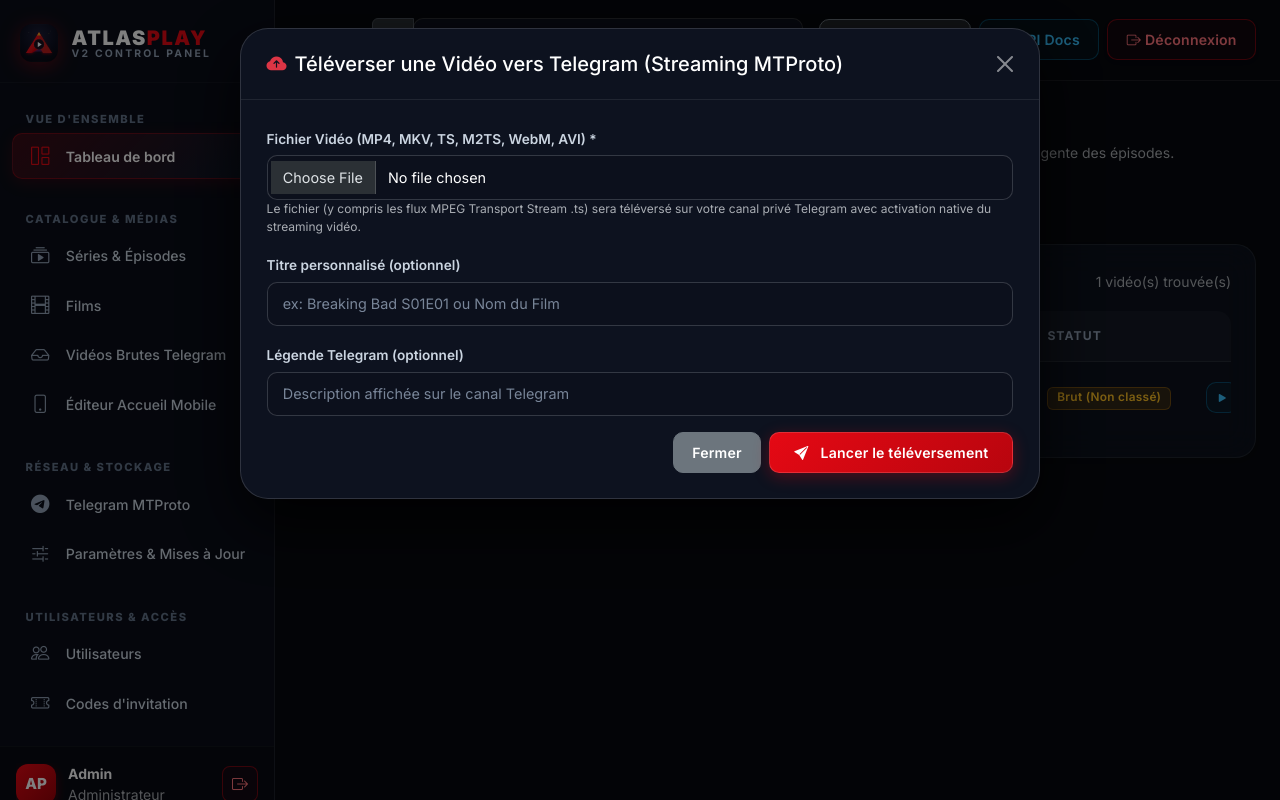
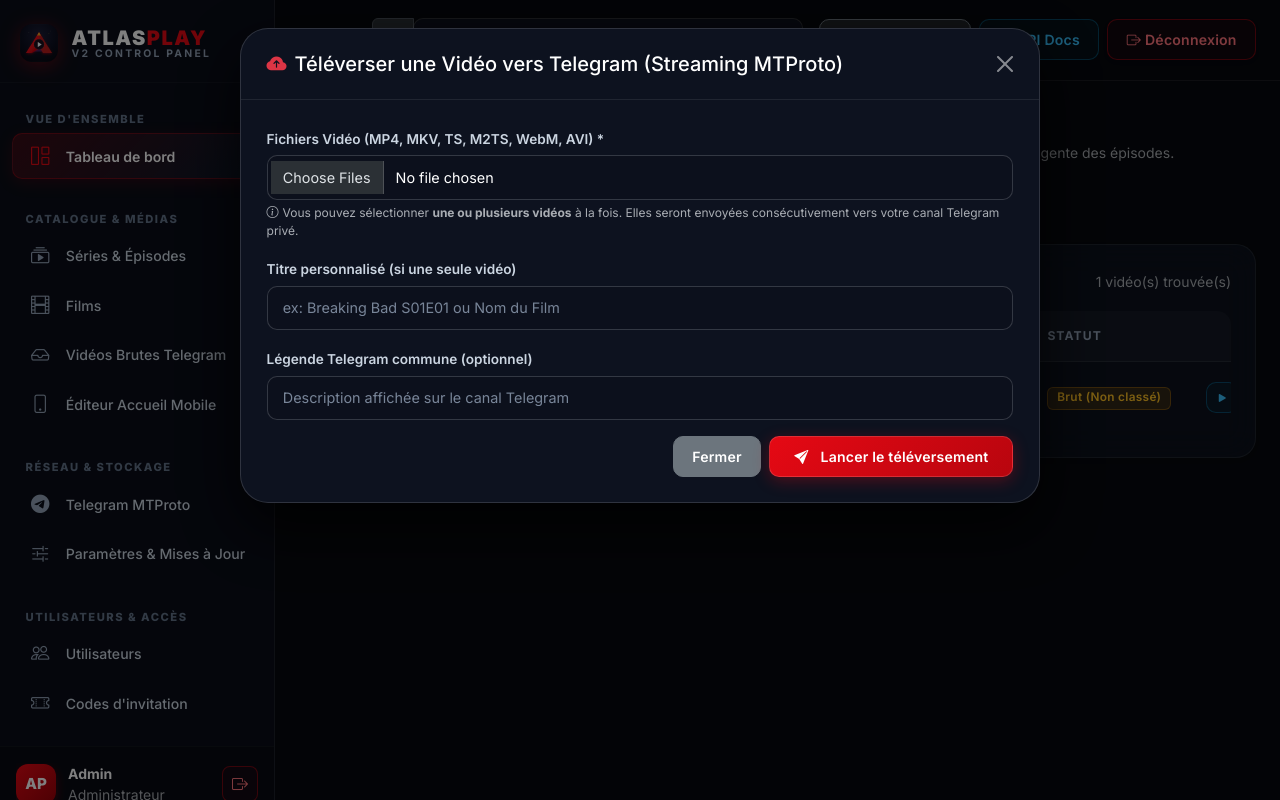
Before and after one commit to Yomix90/VIDTELE, a Python web app: template backend/app/templates/raw-videos.html in a window 1280 px wide, after a click on "Uploader Vidéo vers Telegram". Run offline with Jinja, Linux system fonts and the light colour scheme; the template is opened without the code that fills it: most values are stand-ins (such as "Sample title", 1, 10 or a date in 2020).

Commit message:
feat(web): enable batch multiple video upload to Telegram with per-file progress

```diff
--- a/backend/app/templates/raw-videos.html
+++ b/backend/app/templates/raw-videos.html
@@ -136,16 +136,23 @@
       <div class="modal-body">
         <form id="formDirectVideoUpload" onsubmit="submitDirectVideoUpload(event)">
           <div class="mb-3">
-            <label class="form-label small fw-semibold">Fichier Vidéo (MP4, MKV, TS, M2TS, WebM, AVI) *</label>
-            <input type="file" id="directVideoFile" class="form-control" accept="video/*,.ts,.m2ts,.mkv,.mp4,.webm" required>
-            <div class="text-muted" style="font-size: 0.75rem;">Le fichier (y compris les flux MPEG Transport Stream .ts) sera téléversé sur votre canal privé Telegram avec activation native du streaming vidéo.</div>
+            <label class="form-label small fw-semibold">Fichiers Vidéo (MP4, MKV, TS, M2TS, WebM, AVI) *</label>
+            <input type="file" id="directVideoFile" class="form-control" accept="video/*,.ts,.m2ts,.mkv,.mp4,.webm" multiple required onchange="handleMultipleVideosSelected(this)">
+            <div class="text-muted mt-1" style="font-size: 0.75rem;">
+              <i class="bi bi-info-circle me-1"></i>Vous pouvez sélectionner <strong>une ou plusieurs vidéos</strong> à la fois. Elles seront envoyées consécutivement vers votre canal Telegram privé.
+            </div>
+            <!-- Liste récapitulative des fichiers sélectionnés -->
+            <div id="selectedFilesSummary" class="d-none mt-2 p-2 rounded bg-dark border border-secondary" style="max-height: 140px; overflow-y: auto; font-size: 0.8rem;">
+              <div class="fw-bold text-info mb-1" id="selectedFilesCount">0 vidéo(s) sélectionnée(s)</div>
+              <ul class="list-unstyled mb-0 text-white-50" id="selectedFilesList"></ul>
+            </div>
           </div>
-          <div class="mb-3">
-            <label class="form-label small">Titre personnalisé (optionnel)</label>
+          <div class="mb-3" id="singleTitleGroup">
+            <label class="form-label small">Titre personnalisé (si une seule vidéo)</label>
             <input type="text" id="directVideoTitle" class="form-control" placeholder="ex: Breaking Bad S01E01 ou Nom du Film">
           </div>
           <div class="mb-3">
-            <label class="form-label small">Légende Telegram (optionnel)</label>
+            <label class="form-label small">Légende Telegram commune (optionnel)</label>
             <input type="text" id="directVideoCaption" class="form-control" placeholder="Description affichée sur le canal Telegram">
           </div>
 
@@ -439,23 +446,94 @@
   }
 }
 
-// 4. Téléversement Direct de Vidéo vers Telegram avec Barre de Progression
-function submitDirectVideoUpload(e) {
-  e.preventDefault();
-  const fileInput = document.getElementById('directVideoFile');
-  if (!fileInput.files || !fileInput.files[0]) {
-    showToast('Veuillez sélectionner un fichier vidéo.', 'warning');
+// 4. Gestion de la sélection multiple et affichage
+function handleMultipleVideosSelected(input) {
+  const summaryBox = document.getElementById('selectedFilesSummary');
+  const countSpan = document.getElementById('selectedFilesCount');
+  const listEl = document.getElementById('selectedFilesList');
+  const titleGroup = document.getElementById('singleTitleGroup');
+
+  if (!input.files || input.files.length === 0) {
+    summaryBox.classList.add('d-none');
+    titleGroup.classList.remove('d-none');
     return;
   }
 
-  const file = fileInput.files[0];
-  const title = document.getElementById('directVideoTitle').value.trim();
+  const files = Array.from(input.files);
+  summaryBox.classList.remove('d-none');
+  countSpan.textContent = `${files.length} vidéo(s) prête(s) à être téléversée(s)`;
+
+  if (files.length > 1) {
+    titleGroup.classList.add('d-none'); // Titre masqué car le nom original de chaque fichier sera utilisé
+  } else {
+    titleGroup.classList.remove('d-none');
+  }
+
+  listEl.innerHTML = files.map((f, i) => {
+    const sizeMb = (f.size / (1024 * 1024)).toFixed(1);
+    return `<li class="d-flex justify-content-between py-1 border-bottom border-dark">
+      <span class="text-truncate me-2"><i class="bi bi-file-earmark-play text-danger me-1"></i>${f.name}</span>
+      <span class="badge bg-secondary">${sizeMb} Mo</span>
+    </li>`;
+  }).join('');
+}
+
+// Téléversement Direct d'une vidéo individuelle avec Promise
+function uploadSingleVideoFile(file, customTitle, caption, onProgress) {
+  return new Promise((resolve, reject) => {
+    const formData = new FormData();
+    formData.append('file', file);
+    if (customTitle) formData.append('title', customTitle);
+    if (caption) formData.append('caption', caption);
+
+    const xhr = new XMLHttpRequest();
+    xhr.open('POST', '/api/admin/videos/upload', true);
+
+    xhr.upload.onprogress = function(event) {
+      if (event.lengthComputable && onProgress) {
+        const percent = Math.round((event.loaded / event.total) * 95);
+        onProgress(percent);
+      }
+    };
+
+    xhr.onload = function() {
+      if (xhr.status === 200) {
+        try {
+          const data = JSON.parse(xhr.responseText);
+          resolve(data);
+        } catch (e) {
+          resolve({ success: true });
+        }
+      } else {
+        let err = 'Échec du téléversement';
+        try {
+          const data = JSON.parse(xhr.responseText);
+          err = data.detail || err;
+        } catch (e) {}
+        reject(new Error(err));
+      }
+    };
+
+    xhr.onerror = function() {
+      reject(new Error('Erreur réseau'));
+    };
+
+    xhr.send(formData);
+  });
+}
+
+// 4. bis. Lancement du Téléversement par Lots de toutes les vidéos sélectionnées
+async function submitDirectVideoUpload(e) {
+  e.preventDefault();
+  const fileInput = document.getElementById('directVideoFile');
+  if (!fileInput.files || fileInput.files.length === 0) {
+    showToast('Veuillez sélectionner au moins un fichier vidéo.', 'warning');
+    return;
+  }
+
+  const files = Array.from(fileInput.files);
+  const singleTitle = document.getElementById('directVideoTitle').value.trim();
   const caption = document.getElementById('directVideoCaption').value.trim();
-
-  const formData = new FormData();
-  formData.append('file', file);
-  if (title) formData.append('title', title);
-  if (caption) formData.append('caption', caption);
 
   const progressContainer = document.getElementById('uploadProgressBarContainer');
   const progressBar = document.getElementById('uploadProgressBar');
@@ -467,42 +545,35 @@
   btnSubmit.disabled = true;
   btnCancel.disabled = true;
 
-  const xhr = new XMLHttpRequest();
-  xhr.open('POST', '/api/admin/videos/upload', true);
+  let successCount = 0;
+  let errorCount = 0;
 
-  xhr.upload.onprogress = function(event) {
-    if (event.lengthComputable) {
-      const percent = Math.round((event.loaded / event.total) * 95); // 95% = upload vers VPS
-      progressBar.style.width = percent + '%';
-      progressPercent.textContent = percent + '% (Transfert VPS)';
+  for (let i = 0; i < files.length; i++) {
+    const file = files[i];
+    const fileTitle = (files.length === 1 && singleTitle) ? singleTitle : '';
+    const currentIndex = i + 1;
+
+    progressPercent.textContent = `Vidéo ${currentIndex}/${files.length} : "${file.name}" (Transfert...)`;
+    progressBar.style.width = '5%';
+
+    try {
+      await uploadSingleVideoFile(file, fileTitle, caption, (pct) => {
+        progressBar.style.width = pct + '%';
+        progressPercent.textContent = `Vidéo ${currentIndex}/${files.length} : ${pct}% (Transfert VPS/Telegram)`;
+      });
+      successCount++;
+      progressBar.style.width = '100%';
+    } catch (err) {
+      errorCount++;
+      showToast(`Erreur sur "${file.name}": ${err.message}`, 'error');
     }
-  };
+  }
 
-  xhr.onload = function() {
-    if (xhr.status === 200) {
-      progressBar.style.width = '100%';
-      progressPercent.textContent = '100% (Prêt sur Telegram !)';
-      showToast('Vidéo téléversée vers Telegram avec succès !', 'success');
-      setTimeout(() => location.reload(), 1500);
-    } else {
-      let err = 'Erreur d\'upload';
-      try {
-        const data = JSON.parse(xhr.responseText);
-        err = data.detail || err;
-      } catch (ex) {}
-      showToast(err, 'error');
-      btnSubmit.disabled = false;
-      btnCancel.disabled = false;
-    }
-  };
+  progressBar.style.width = '100%';
+  progressPercent.textContent = `Terminé : ${successCount} vidéo(s) envoyée(s) sur Telegram !`;
+  showToast(`Transfert terminé : ${successCount} vidéo(s) téléversée(s) avec succès !`, 'success');
 
-  xhr.onerror = function() {
-    showToast('Erreur réseau lors du téléversement.', 'error');
-    btnSubmit.disabled = false;
-    btnCancel.disabled = false;
-  };
-
-  xhr.send(formData);
+  setTimeout(() => location.reload(), 1500);
 }
 
 // 5. Upload Image vers VPS
```
